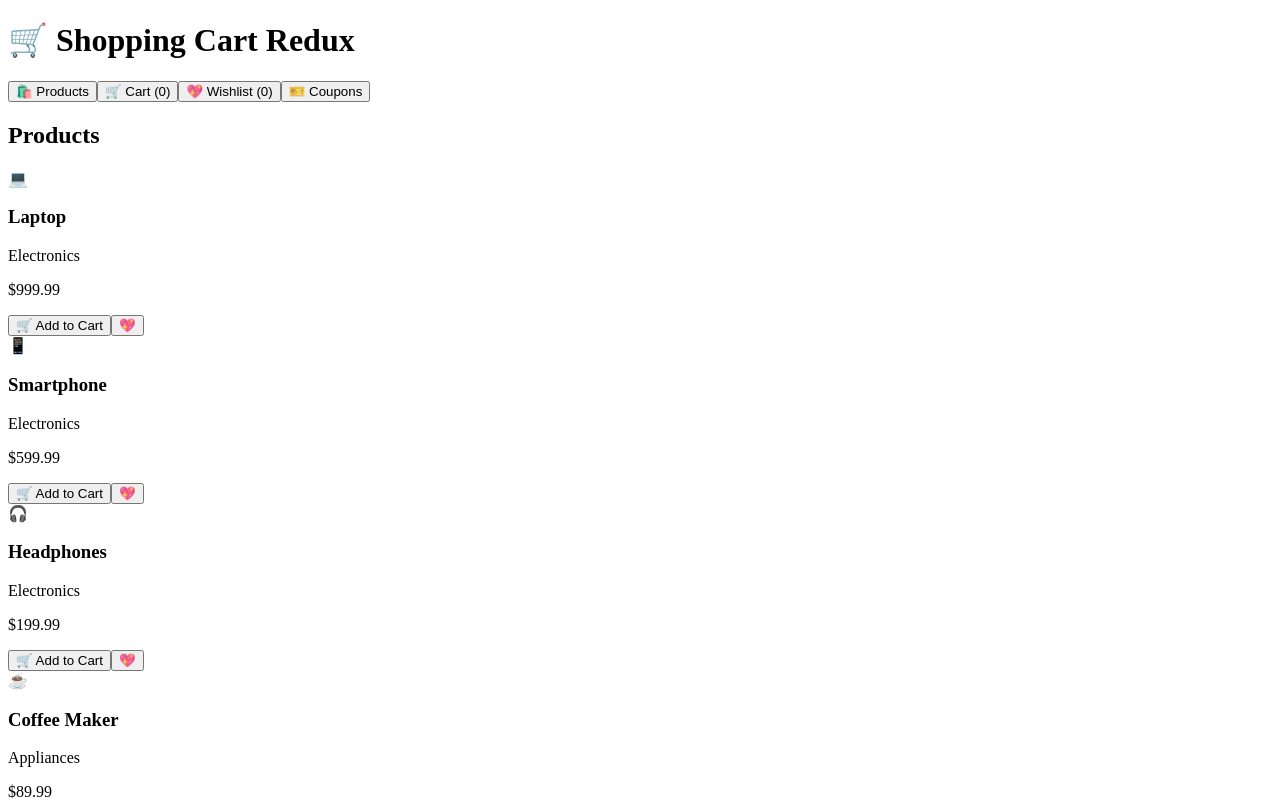
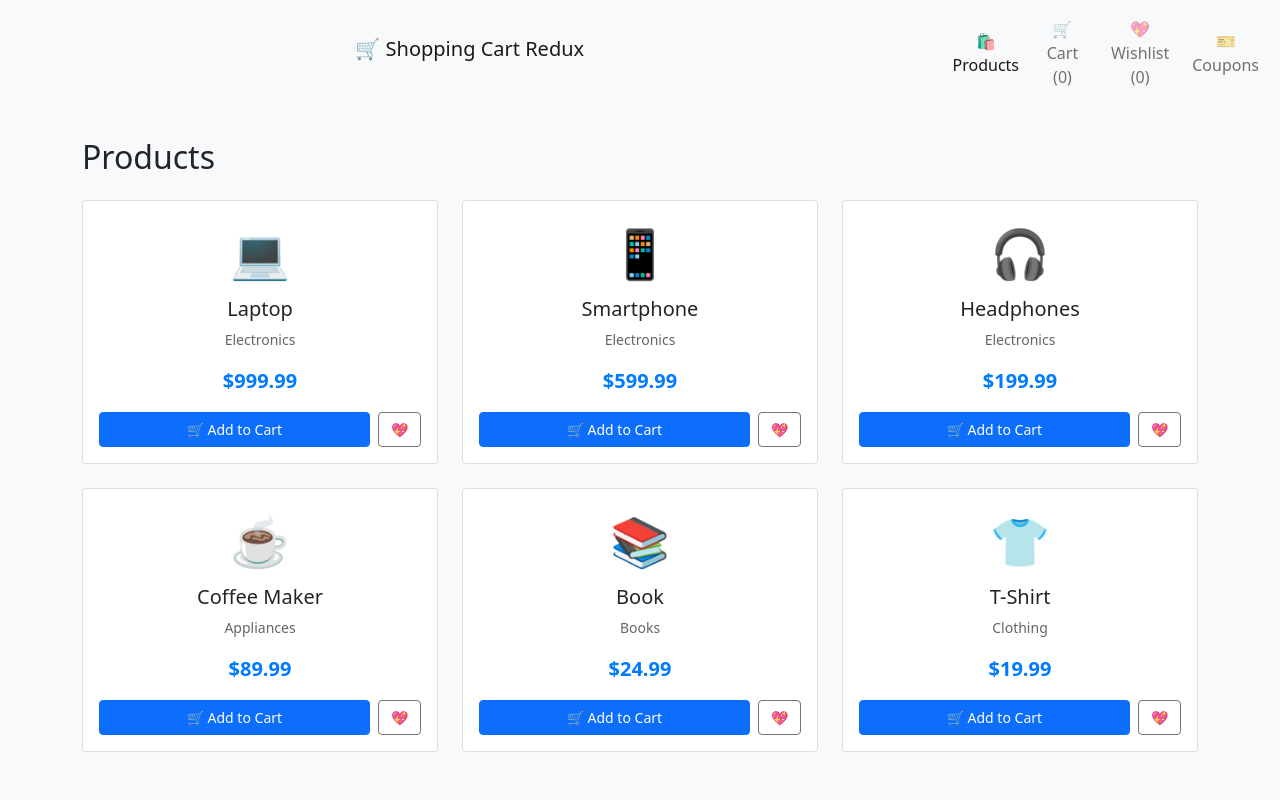
Before and after one commit to acciojob/shopping-cart-redux-shahids444, a React app: page / in a window 1280 px wide. Shown: the top 800 px of the page. Built offline with nearby package versions, Linux system fonts and the light colour scheme.

Commit message:
Update App.js

```diff
--- a/src/components/App.js
+++ b/src/components/App.js
@@ -196,22 +196,20 @@ const ProductCard = ({ product }) => {
   const isInWishlist = wishlist.some(item => item.id === product.id);
 
   return (
-    <div className="bg-white rounded-lg shadow-md p-4 border hover:shadow-lg transition-shadow">
-      <div className="text-center mb-3">
-        <div className="text-4xl mb-2">{product.image}</div>
-        <h3 className="font-semibold text-lg text-gray-800">{product.name}</h3>
-        <p className="text-sm text-gray-600">{product.category}</p>
-        <p className="text-xl font-bold text-blue-600">${product.price}</p>
+    <div className="custom-card card">
+      <div className="card-body">
+        <div style={{ textAlign: 'center', marginBottom: '1rem' }}>
+          <div style={{ fontSize: '3rem', marginBottom: '0.5rem' }}>{product.image}</div>
+          <h5 className="card-title">{product.name}</h5>
+          <p className="card-text" style={{ fontSize: '0.875rem', color: '#666' }}>{product.category}</p>
+          <p className="card-text" style={{ fontSize: '1.25rem', fontWeight: 'bold', color: '#007bff' }}>${product.price}</p>
         </div>
 
-      <div className="flex gap-2">
+        <div style={{ display: 'flex', gap: '0.5rem' }}>
           <button
             onClick={() => dispatch(addToCart(product))}
-          className={`flex-1 px-3 py-2 rounded text-sm font-medium transition-colors ${
-            isInCart
-              ? 'bg-green-100 text-green-700 border border-green-300'
-              : 'bg-blue-500 text-white hover:bg-blue-600'
-          }`}
+            className={`btn ${isInCart ? 'btn-success' : 'btn-primary'}`}
+            style={{ flex: 1, fontSize: '0.875rem' }}
           >
             {isInCart ? '✓ In Cart' : '🛒 Add to Cart'}
           </button>
@@ -222,14 +220,12 @@ const ProductCard = ({ product }) => {
                 ? dispatch(removeFromWishlist(product.id))
                 : dispatch(addToWishlist(product))
             }
-          className={`px-3 py-2 rounded text-sm font-medium transition-colors ${
-            isInWishlist
-              ? 'bg-red-100 text-red-600 border border-red-300'
-              : 'bg-gray-100 text-gray-600 hover:bg-gray-200'
-          }`}
+            className="btn btn-outline-secondary"
+            style={{ fontSize: '0.875rem' }}
           >
             {isInWishlist ? '💔' : '💖'}
           </button>
+        </div>
       </div>
     </div>
   );
@@ -240,35 +236,40 @@ const CartItem = ({ item }) => {
   const { dispatch } = useShopping();
 
   return (
-    <div className="flex items-center gap-4 p-4 bg-white rounded-lg shadow border">
-      <div className="text-2xl">{item.image}</div>
-      <div className="flex-1">
-        <h4 className="font-semibold">{item.name}</h4>
-        <p className="text-gray-600">${item.price}</p>
+    <div className="card mb-3">
+      <div className="card-body" style={{ display: 'flex', alignItems: 'center', gap: '1rem' }}>
+        <div style={{ fontSize: '2rem' }}>{item.image}</div>
+        <div style={{ flex: 1 }}>
+          <h5 className="card-title">{item.name}</h5>
+          <p className="card-text">${item.price}</p>
         </div>
-      <div className="flex items-center gap-2">
+        <div style={{ display: 'flex', alignItems: 'center', gap: '0.5rem' }}>
           <button
             onClick={() => dispatch(decreaseQuantity(item.id))}
-          className="w-8 h-8 rounded-full bg-gray-200 hover:bg-gray-300 flex items-center justify-center font-bold"
+            className="btn btn-outline-secondary btn-sm"
+            style={{ width: '2rem', height: '2rem', borderRadius: '50%', display: 'flex', alignItems: 'center', justifyContent: 'center' }}
           >
             −
           </button>
-        <span className="w-8 text-center font-medium">{item.quantity}</span>
+          <span style={{ minWidth: '2rem', textAlign: 'center', fontWeight: '500' }}>{item.quantity}</span>
           <button
             onClick={() => dispatch(increaseQuantity(item.id))}
-          className="w-8 h-8 rounded-full bg-blue-500 hover:bg-blue-600 text-white flex items-center justify-center font-bold"
+            className="btn btn-primary btn-sm"
+            style={{ width: '2rem', height: '2rem', borderRadius: '50%', display: 'flex', alignItems: 'center', justifyContent: 'center' }}
           >
             +
           </button>
         </div>
-      <div className="text-right">
-        <p className="font-semibold">${(item.price * item.quantity).toFixed(2)}</p>
+        <div style={{ textAlign: 'right' }}>
+          <p style={{ fontWeight: 'bold', margin: '0 0 0.5rem 0' }}>${(item.price * item.quantity).toFixed(2)}</p>
           <button
             onClick={() => dispatch(removeFromCart(item.id))}
-          className="text-red-500 hover:text-red-700 text-sm"
+            className="btn btn-link text-danger btn-sm"
+            style={{ padding: 0, fontSize: '0.875rem' }}
           >
             Remove
           </button>
+        </div>
       </div>
     </div>
   );
@@ -285,37 +286,41 @@ const Cart = () => {
 
   if (cart.length === 0) {
     return (
-      <div className="bg-white rounded-lg shadow-md p-6 text-center">
-        <div className="text-4xl mb-4">🛒</div>
-        <p className="text-gray-600">Your cart is empty</p>
+      <div className="card text-center">
+        <div className="card-body">
+          <div style={{ fontSize: '4rem', marginBottom: '1rem' }}>🛒</div>
+          <p className="card-text">Your cart is empty</p>
+        </div>
       </div>
     );
   }
 
   return (
-    <div className="bg-white rounded-lg shadow-md p-6">
-      <h2 className="text-2xl font-bold mb-4">Shopping Cart ({cart.length})</h2>
+    <div className="card">
+      <div className="card-body">
+        <h2 className="card-title">Shopping Cart ({cart.length})</h2>
 
-      <div className="space-y-4 mb-6">
+        <div style={{ marginBottom: '1.5rem' }}>
           {cart.map(item => (
             <CartItem key={item.id} item={item} />
           ))}
         </div>
 
-      <div className="border-t pt-4 space-y-2">
-        <div className="flex justify-between">
+        <div style={{ borderTop: '1px solid #dee2e6', paddingTop: '1rem' }}>
+          <div style={{ display: 'flex', justifyContent: 'space-between', marginBottom: '0.5rem' }}>
             <span>Subtotal:</span>
             <span>${subtotal.toFixed(2)}</span>
           </div>
           {discount > 0 && (
-          <div className="flex justify-between text-green-600">
+            <div style={{ display: 'flex', justifyContent: 'space-between', marginBottom: '0.5rem', color: '#28a745' }}>
               <span>Discount ({appliedCoupon}):</span>
               <span>-${discountAmount.toFixed(2)}</span>
             </div>
           )}
-        <div className="flex justify-between text-xl font-bold border-t pt-2">
+          <div style={{ display: 'flex', justifyContent: 'space-between', fontSize: '1.25rem', fontWeight: 'bold', borderTop: '1px solid #dee2e6', paddingTop: '0.5rem' }}>
             <span>Total:</span>
             <span>${total.toFixed(2)}</span>
+          </div>
         </div>
       </div>
     </div>
@@ -329,40 +334,46 @@ const Wishlist = () => {
 
   if (wishlist.length === 0) {
     return (
-      <div className="bg-white rounded-lg shadow-md p-6 text-center">
-        <div className="text-4xl mb-4">💖</div>
-        <p className="text-gray-600">Your wishlist is empty</p>
+      <div className="card text-center">
+        <div className="card-body">
+          <div style={{ fontSize: '4rem', marginBottom: '1rem' }}>💖</div>
+          <p className="card-text">Your wishlist is empty</p>
+        </div>
       </div>
     );
   }
 
   return (
-    <div className="bg-white rounded-lg shadow-md p-6">
-      <h2 className="text-2xl font-bold mb-4">Wishlist ({wishlist.length})</h2>
-      <div className="grid grid-cols-1 md:grid-cols-2 gap-4">
+    <div className="card">
+      <div className="card-body">
+        <h2 className="card-title">Wishlist ({wishlist.length})</h2>
+        <div style={{ display: 'grid', gridTemplateColumns: 'repeat(auto-fit, minmax(300px, 1fr))', gap: '1rem' }}>
           {wishlist.map(product => (
-          <div key={product.id} className="flex items-center gap-4 p-4 border rounded-lg">
-            <div className="text-2xl">{product.image}</div>
-            <div className="flex-1">
-              <h4 className="font-semibold">{product.name}</h4>
-              <p className="text-blue-600 font-bold">${product.price}</p>
+            <div key={product.id} className="card">
+              <div className="card-body" style={{ display: 'flex', alignItems: 'center', gap: '1rem' }}>
+                <div style={{ fontSize: '2rem' }}>{product.image}</div>
+                <div style={{ flex: 1 }}>
+                  <h5 className="card-title">{product.name}</h5>
+                  <p className="card-text" style={{ color: '#007bff', fontWeight: 'bold' }}>${product.price}</p>
                 </div>
-            <div className="flex gap-2">
+                <div style={{ display: 'flex', gap: '0.5rem' }}>
                   <button
                     onClick={() => dispatch(addToCart(product))}
-                className="px-3 py-1 bg-blue-500 text-white rounded hover:bg-blue-600 text-sm"
+                    className="btn btn-primary btn-sm"
                   >
                     Add to Cart
                   </button>
                   <button
                     onClick={() => dispatch(removeFromWishlist(product.id))}
-                className="px-3 py-1 bg-red-500 text-white rounded hover:bg-red-600 text-sm"
+                    className="btn btn-danger btn-sm"
                   >
                     Remove
                   </button>
                 </div>
               </div>
+            </div>
           ))}
+        </div>
       </div>
     </div>
   );
@@ -394,60 +405,96 @@ const CouponSection = () => {
   };
 
   return (
-    <div className="bg-white rounded-lg shadow-md p-6">
-      <h2 className="text-2xl font-bold mb-4">Discount Coupons</h2>
+    <div className="card">
+      <div className="card-body">
+        <h2 className="card-title">Discount Coupons</h2>
 
         {appliedCoupon && (
-        <div className="mb-4 p-3 bg-green-100 border border-green-300 rounded">
-          <div className="flex justify-between items-center">
-            <span className="text-green-700">
-              Active: {appliedCoupon} ({discount}% off)
-            </span>
+          <div className="alert alert-success" style={{ display: 'flex', justifyContent: 'space-between', alignItems: 'center' }}>
+            <span>Active: {appliedCoupon} ({discount}% off)</span>
             <button
               onClick={handleClearCoupon}
-              className="text-red-500 hover:text-red-700 text-sm"
+              className="btn btn-link text-danger btn-sm"
+              style={{ padding: 0 }}
             >
               Remove
             </button>
           </div>
-        </div>
         )}
 
-      <div className="flex gap-2 mb-4">
+        <div className="input-group mb-3">
           <input
             type="text"
             value={couponInput}
             onChange={(e) => setCouponInput(e.target.value)}
             placeholder="Enter coupon code"
-          className="flex-1 px-3 py-2 border border-gray-300 rounded focus:outline-none focus:border-blue-500"
+            className="form-control"
           />
           <button
             onClick={handleApplyCoupon}
-          className="px-4 py-2 bg-blue-500 text-white rounded hover:bg-blue-600"
+            className="btn btn-primary"
           >
             Apply
           </button>
         </div>
 
         {message && (
-        <div className={`mb-4 p-2 rounded text-sm ${
-          message.includes('✅') ? 'bg-green-100 text-green-700' : 'bg-red-100 text-red-700'
-        }`}>
+          <div className={`alert ${message.includes('✅') ? 'alert-success' : 'alert-danger'}`}>
             {message}
           </div>
         )}
 
-      <div className="space-y-2">
-        <h3 className="font-semibold text-gray-700">Available Coupons:</h3>
-        <div className="grid grid-cols-2 gap-2">
+        <div>
+          <h5>Available Coupons:</h5>
+          <div style={{ display: 'grid', gridTemplateColumns: 'repeat(auto-fit, minmax(150px, 1fr))', gap: '0.5rem' }}>
             {Object.entries(coupons).map(([code, discount]) => (
-            <div key={code} className="p-2 bg-gray-100 rounded text-sm text-center">
+              <div key={code} className="badge bg-secondary" style={{ padding: '0.5rem', textAlign: 'center' }}>
                 <strong>{code}</strong> - {discount}% off
               </div>
             ))}
           </div>
         </div>
       </div>
+    </div>
+  );
+};
+
+// Navigation Component
+const Navigation = ({ activeTab, setActiveTab, cart, wishlist }) => {
+  return (
+    <nav className="navbar navbar-expand-lg navbar-light bg-light">
+      <div className="container-fluid">
+        <div className="text-center" style={{ width: '100%' }}>
+          <h1 className="navbar-brand">🛒 Shopping Cart Redux</h1>
+        </div>
+        <div className="navbar-nav">
+          <button
+            onClick={() => setActiveTab('products')}
+            className={`nav-link btn ${activeTab === 'products' ? 'active' : ''}`}
+          >
+            🛍️ Products
+          </button>
+          <button
+            onClick={() => setActiveTab('cart')}
+            className={`nav-link btn ${activeTab === 'cart' ? 'active' : ''}`}
+          >
+            🛒 Cart ({cart.length})
+          </button>
+          <button
+            onClick={() => setActiveTab('wishlist')}
+            className={`nav-link btn ${activeTab === 'wishlist' ? 'active' : ''}`}
+          >
+            💖 Wishlist ({wishlist.length})
+          </button>
+          <button
+            onClick={() => setActiveTab('coupons')}
+            className={`nav-link btn ${activeTab === 'coupons' ? 'active' : ''}`}
+          >
+            🎫 Coupons
+          </button>
+        </div>
+      </div>
+    </nav>
   );
 };
 
@@ -457,46 +504,15 @@ const ShoppingCartApp = () => {
   const { state } = useShopping();
   const { cart, wishlist } = state;
 
-  const tabs = [
-    { id: 'products', label: 'Products', icon: '🛍️' },
-    { id: 'cart', label: `Cart (${cart.length})`, icon: '🛒' },
-    { id: 'wishlist', label: `Wishlist (${wishlist.length})`, icon: '💖' },
-    { id: 'coupons', label: 'Coupons', icon: '🎫' }
-  ];
+  return (
+    <div style={{ minHeight: '100vh', backgroundColor: '#f8f9fa' }}>
+      <Navigation activeTab={activeTab} setActiveTab={setActiveTab} cart={cart} wishlist={wishlist} />
 
-  return (
-    <div className="min-h-screen bg-gray-50">
-      <header className="bg-white shadow-sm border-b">
-        <div className="max-w-7xl mx-auto px-4 py-4">
-          <h1 className="text-3xl font-bold text-gray-900">🛒 Shopping Cart Redux</h1>
-        </div>
-      </header>
-
-      <nav className="bg-white border-b">
-        <div className="max-w-7xl mx-auto px-4">
-          <div className="flex space-x-1">
-            {tabs.map(tab => (
-              <button
-                key={tab.id}
-                onClick={() => setActiveTab(tab.id)}
-                className={`px-4 py-3 font-medium text-sm transition-colors ${
-                  activeTab === tab.id
-                    ? 'border-b-2 border-blue-500 text-blue-600'
-                    : 'text-gray-600 hover:text-gray-900'
-                }`}
-              >
-                {tab.icon} {tab.label}
-              </button>
-            ))}
-          </div>
-        </div>
-      </nav>
-
-      <main className="max-w-7xl mx-auto px-4 py-8">
+      <main className="container" style={{ paddingTop: '2rem', paddingBottom: '2rem' }}>
         {activeTab === 'products' && (
           <div>
-            <h2 className="text-2xl font-bold mb-6">Products</h2>
-            <div className="grid grid-cols-1 md:grid-cols-2 lg:grid-cols-3 gap-6">
+            <h2>Products</h2>
+            <div style={{ display: 'grid', gridTemplateColumns: 'repeat(auto-fit, minmax(300px, 1fr))', gap: '1.5rem', marginTop: '1.5rem' }}>
               {sampleProducts.map(product => (
                 <ProductCard key={product.id} product={product} />
               ))}
@@ -516,6 +532,10 @@ const ShoppingCartApp = () => {
 const App = () => {
   return (
     <ShoppingProvider>
+      <link
+        href="https://cdnjs.cloudflare.com/ajax/libs/bootstrap/5.1.3/css/bootstrap.min.css"
+        rel="stylesheet"
+      />
       <ShoppingCartApp />
     </ShoppingProvider>
   );
```
Lines whose indentation alone changed are shown as unchanged.
